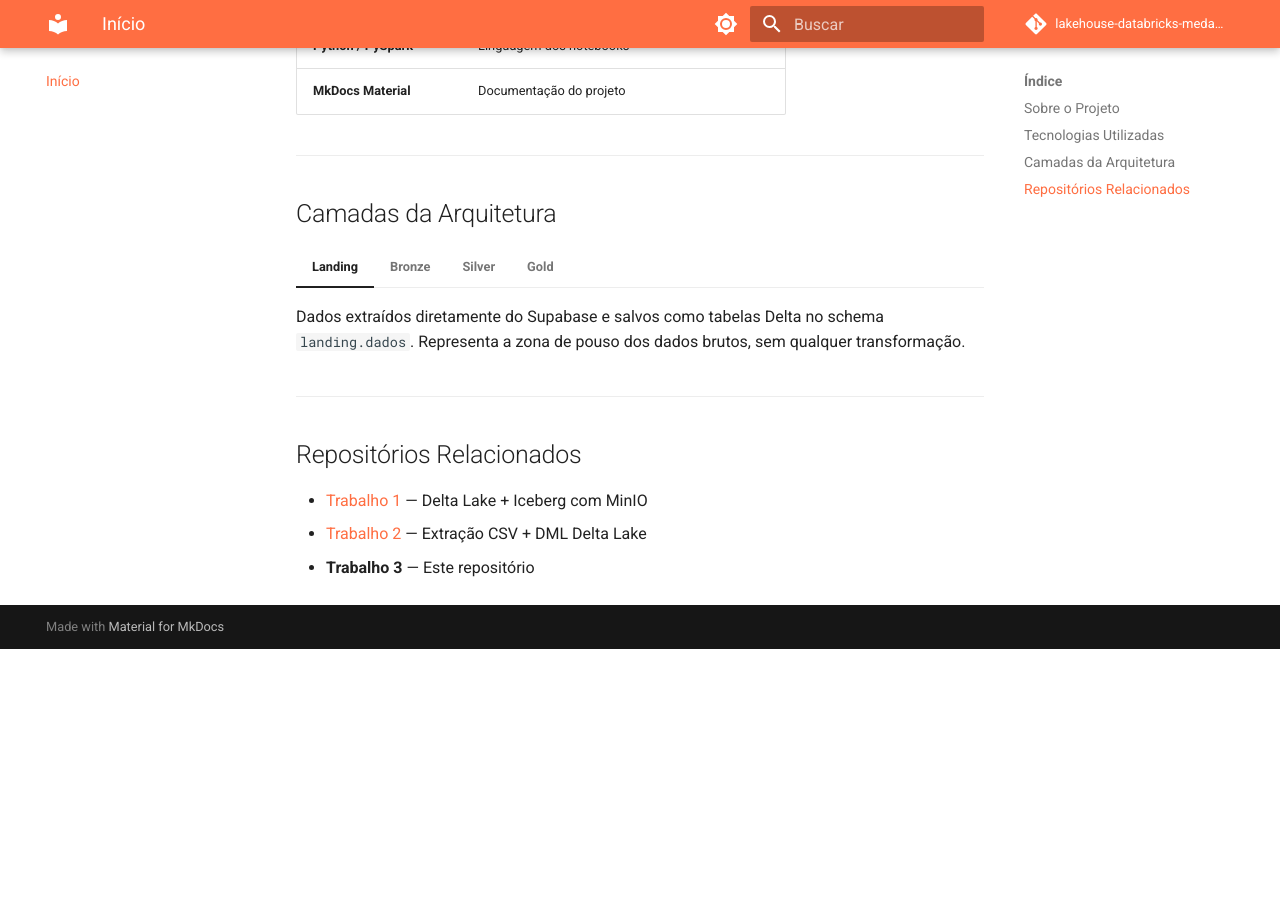
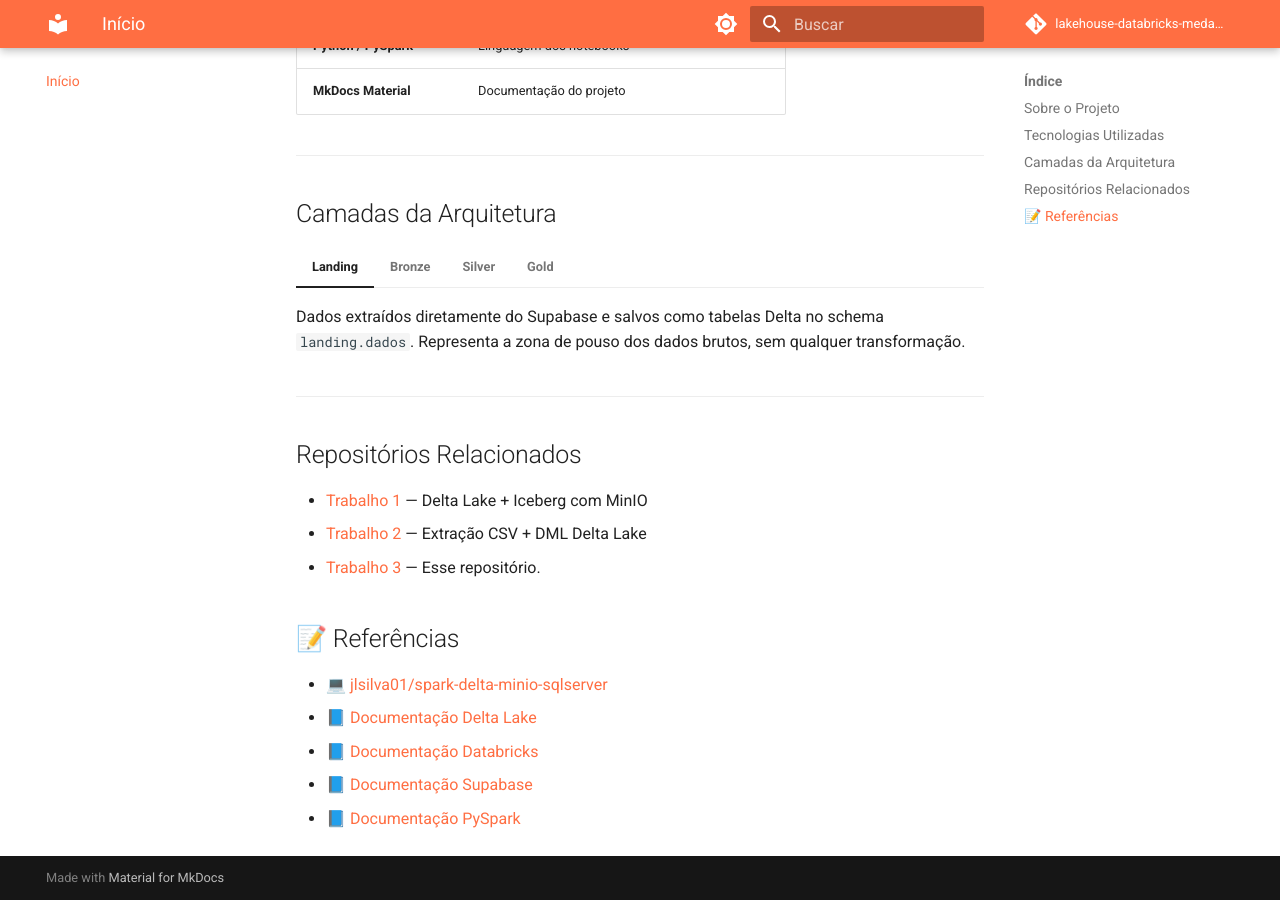
Before and after one commit to vanessaugioni/lakehouse-databricks-medalhao-study, an MkDocs documentation site: the page built from docs/index.md, in a window 1280 px wide and 900 px high, scrolled down 903 px. Built offline with MkDocs 1.6.1 and Material for MkDocs 9.7.7, drawn with Linux system fonts in a browser that asks for light colours; comment, search, counter and statistics services are not loaded; before the commit the page ends 1552 px from its top, so only the background shows below that.

Commit message:
info-repo

```diff
--- a/docs/index.md
+++ b/docs/index.md
@@ -45,4 +45,13 @@
 
 - [Trabalho 1](https://github.com/seu-usuario/spark-delta-minio-study) — Delta Lake + Iceberg com MinIO
 - [Trabalho 2](https://github.com/seu-usuario/spark-delta-minio-study-2) — Extração CSV + DML Delta Lake
-- **Trabalho 3** — Este repositório
+- [Trabalho 3](https://github.com/vanessaugioni/lakehouse-databricks-medalhao-study) — Esse repositório.
+
+
+## 📝 Referências
+
+- 💻 [jlsilva01/spark-delta-minio-sqlserver](https://github.com/jlsilva01/spark-delta-minio-sqlserver)
+- 📘 [Documentação Delta Lake](https://docs.delta.io/)
+- 📘 [Documentação Databricks](https://docs.databricks.com/)
+- 📘 [Documentação Supabase](https://supabase.com/docs)
+- 📘 [Documentação PySpark](https://spark.apache.org/docs/latest/api/python/)
```
Also changed, not shown: docs/arquitetura.md (+8 -0 lines), docs/como-executar.md (+8 -0 lines), docs/notebooks.md (+8 -0 lines).
